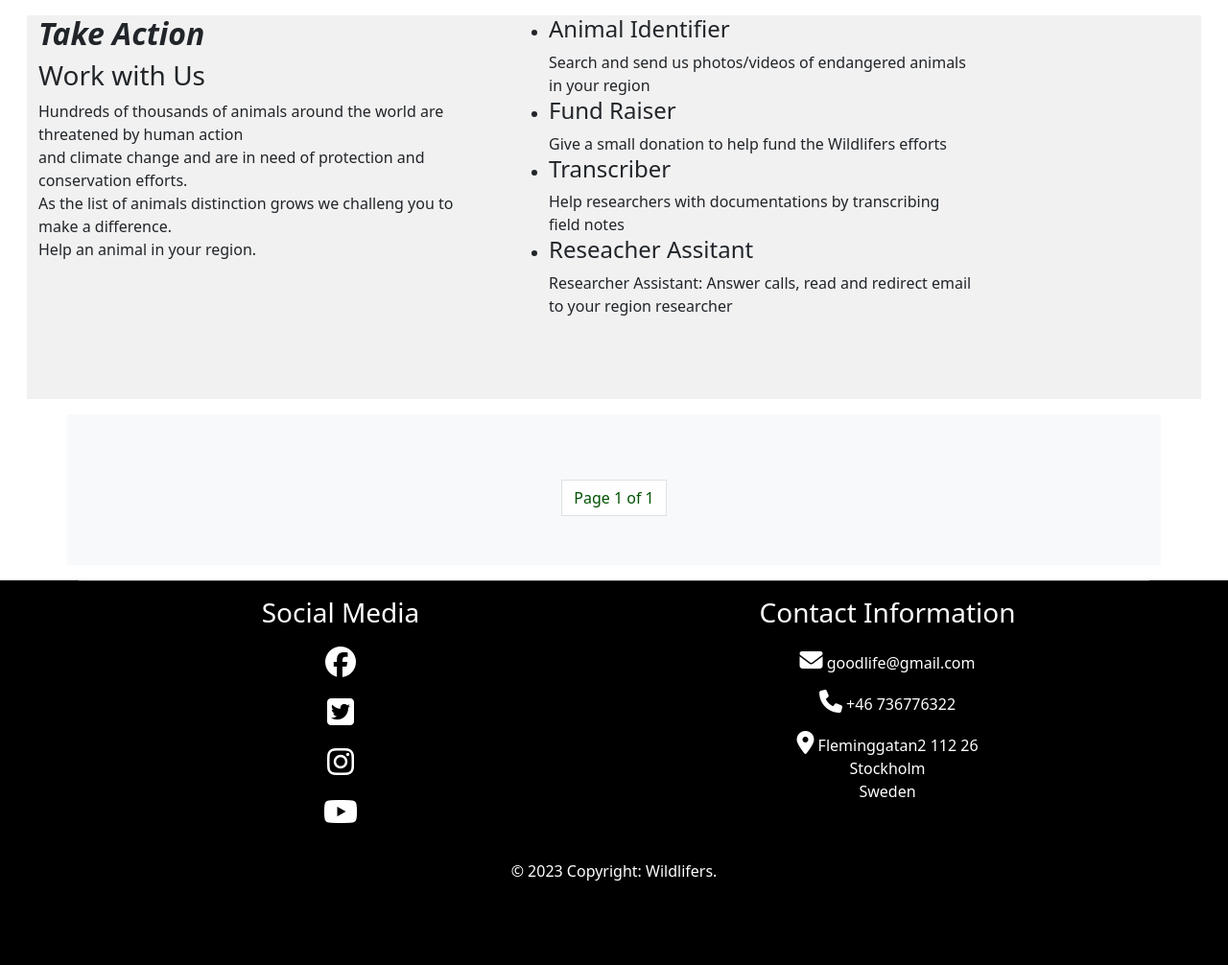
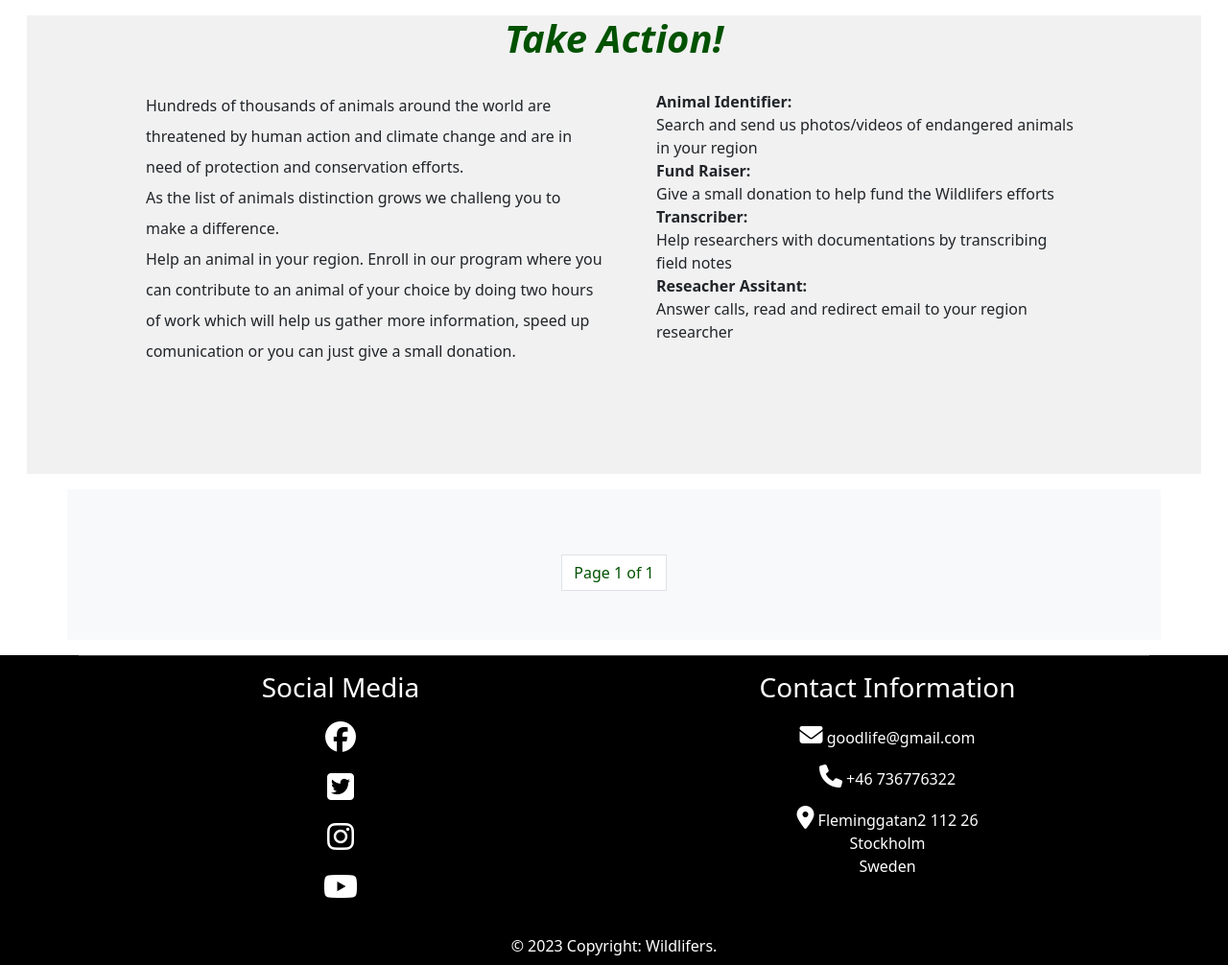
Before and after one commit to Ewie1/CI_PP4_Wildlifers, a Django app: page /programs/ in a window 1280 px wide. Shown: the part 56-1062 px from the top of the page at 96% size. Before the commit the page ends 974 px from the top, so only its background shows below. Run offline with Django 3.2, Linux system fonts and the light colour scheme; data that the repository does not hold is empty; some libraries are stand-ins or nearby versions.

Commit message:
Style program description text

```diff
--- a/home/templates/home/index.html
+++ b/home/templates/home/index.html
@@ -2,9 +2,9 @@
 
 {% block content %}
 <section>
-    <div class="container">
+    <div class="container-fluid">
         <div class="row">
-            <div class="col-sm-12 m-3" id="hero-image">
+            <div class="col-sm-12" id="hero-image">
                 <h1>Be a wildlife Hero</h1>
                 <p>Protect your nature. Stop extinction</p>
             </div>
--- a/programs/templates/programs/programs_list.html
+++ b/programs/templates/programs/programs_list.html
@@ -6,33 +6,36 @@
 {% load programapp_tags %}
 <section>
 <div class="container-fluid">
-    <div class="row program-description m-3">
+    <div class="row program-description justify-content-center m-3">
+        <h2>Take Action!</h2>
         <div class="col-sm-6 program-text" >
-            <h2>Take Action</h2>
-            <h3>Work with Us</h3>
-            <p>Hundreds of thousands of animals around the world are threatened by human action<br>
+          <!---  <h3>Work with Us</h3>-->
+            <p>Hundreds of thousands of animals around the world are threatened by human action
                 and climate change and are in need of protection and conservation efforts. <br>As the list of
                 animals distinction grows we challeng you to make a difference.<br> Help an animal in your
-                region.
+                region. Enroll in our program where you can contribute to an animal of your choice
+                by doing two hours of work which will help us gather more information, speed up comunication
+                or you can just give a small donation.
             </p>
         </div>
         <div class="col-sm-6 program-jobs">
+         <!---<h3>Jobs</h3>-->
             <ul>
                 <li>
-                    <h4>Animal Identifier</h4>
+                   <b>Animal Identifier:</b>  <br>
                     Search and send us photos/videos of endangered animals in your region
                 </li>
                 <li>
-                    <h4>Fund Raiser</h4>
+                   <b>Fund Raiser:</b>  <br>
                     Give a small donation to help fund the Wildlifers efforts
                  </li>
                 <li>
-                    <h4>Transcriber</h4>
+                   <b>Transcriber:</b>  <br>
                     Help researchers with documentations by transcribing field notes
                 </li>
                 <li>
-                    <h4>Reseacher Assitant</h4>
-                    Researcher Assistant: Answer calls, read and redirect email to your region researcher
+                   <b>Reseacher Assitant:</b>  <br>
+                    Answer calls, read and redirect email to your region researcher
                 </li>
             </ul>
         </div>
--- a/static/css/style.css
+++ b/static/css/style.css
@@ -180,24 +180,48 @@ footer {
 }
 
 .overlay {
-    z-index: -1;
-    height: 100%;
+    z-index: 2;
+    height: 400px;
     background: rgba(1, 9, 62, 0.5);
 }
 
 /* Style for program card display*/
 .program-description {
     background:  rgba(240, 240, 240, 0.888);
+   /* background: url('https://res.cloudinary.com/deipzfplq/image/upload/v1678556874/Reindeer-In-Snow_pa6r49.jpg');*/
+    background-size: cover;
+    background-position: center;
+}
+
+.program-description h2 {
+    text-align: center;
+    font-size: 2.5rem;
+    margin-bottom: 30px;
+    color: rgb(0, 82, 0);
+}
+
+
+
+.program-description h3 {
+    font-weight: 800;
+    font-style: italic;
 }
 
 .program-text {
     height: 400px;
     width: 500px;
+    line-height: 2rem;
 }
 
 .program-jobs {
     height: 400px;
     width: 500px;
+    line-height: 1.5rem;
+
+}
+
+.program-jobs ul {
+    list-style-type:none;
 }
 
 .card {
@@ -324,7 +348,7 @@ footer {
 
 .enrollment-form {
     height: 600px;
-    background: #EFEBE9;;
+    background: #EFEBE9;
     text-align: center;
     padding-top: 100px;
 }
```
